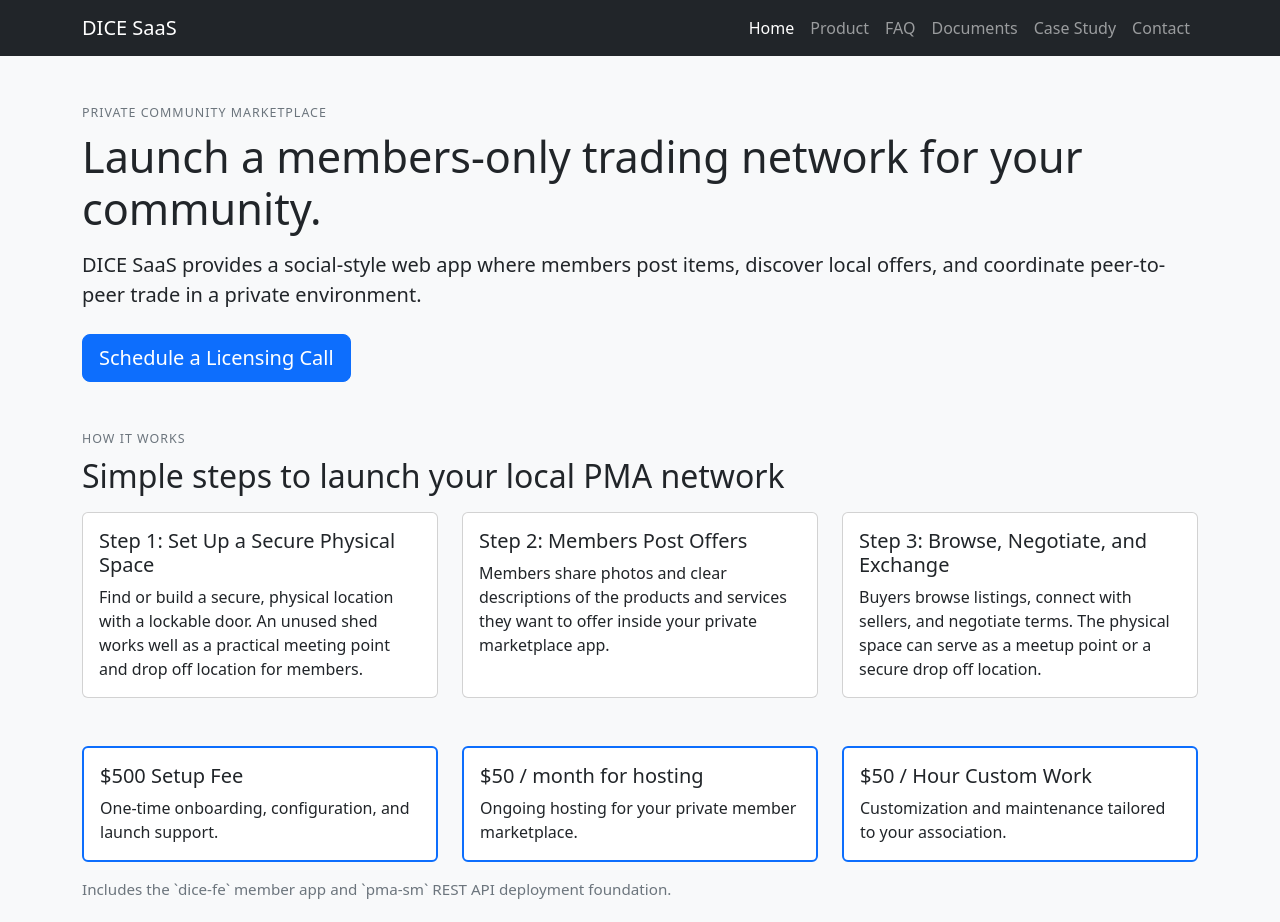
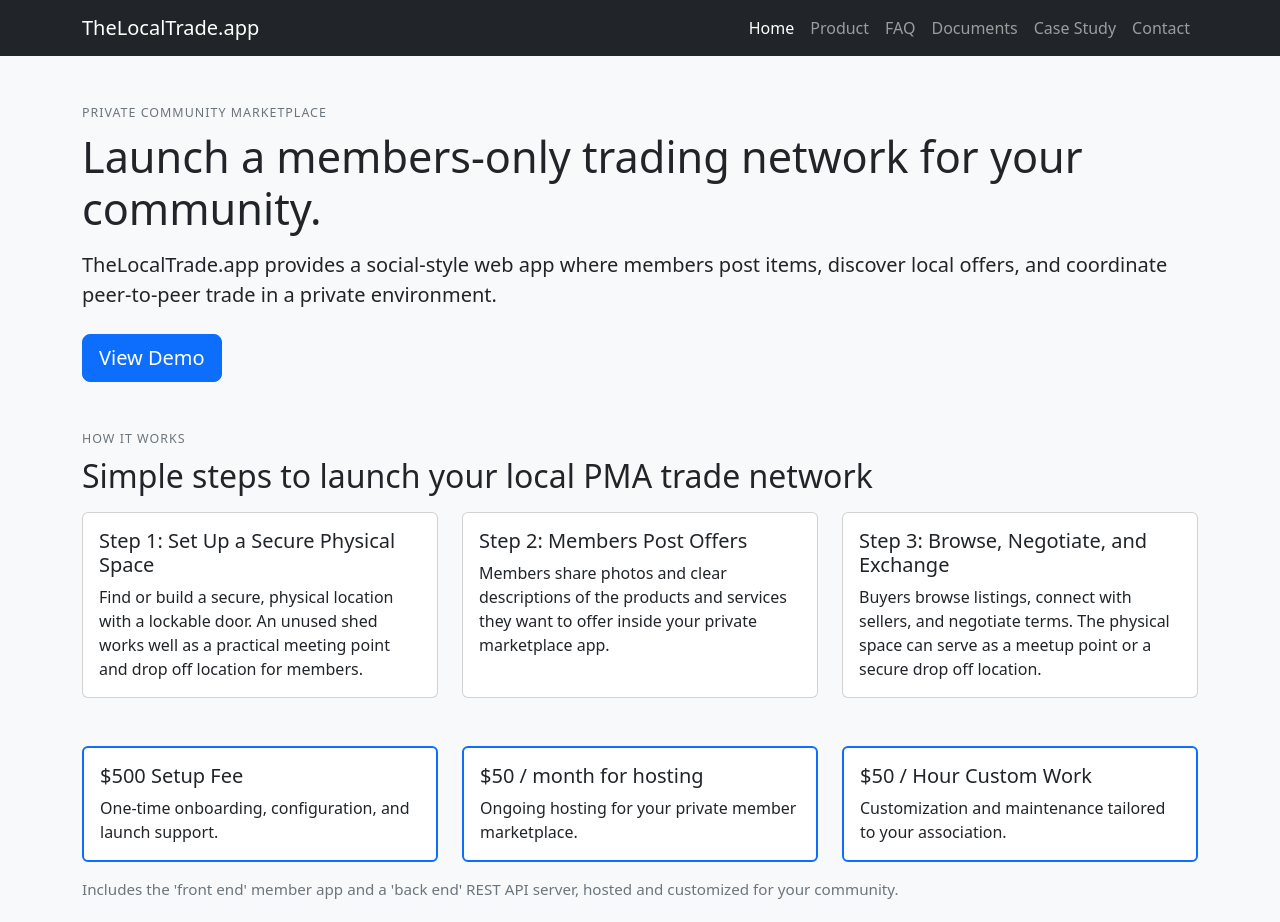
Before and after one commit to christroutner/pma-sale-site, a React (Vite) app: page / in a window 1280 px wide. Shown: the top 922 px of the page. Built offline with nearby package versions, Linux system fonts and the light colour scheme.

Commit message:
Adding domain name

```diff
--- a/index.html
+++ b/index.html
@@ -4,7 +4,7 @@
     <meta charset="UTF-8" />
     <link rel="icon" type="image/svg+xml" href="/vite.svg" />
     <meta name="viewport" content="width=device-width, initial-scale=1.0" />
-    <title>pma-sale-site</title>
+    <title>TheLocalTrade.app</title>
   </head>
   <body>
     <div id="root"></div>
--- a/src/components/SiteNavbar.jsx
+++ b/src/components/SiteNavbar.jsx
@@ -15,7 +15,7 @@
     <Navbar bg="dark" variant="dark" expand="lg" sticky="top">
       <Container>
         <Navbar.Brand as={NavLink} to="/">
-          DICE SaaS
+          TheLocalTrade.app
         </Navbar.Brand>
         <Navbar.Toggle aria-controls="main-nav" />
         <Navbar.Collapse id="main-nav">
--- a/src/pages/ContactPage.jsx
+++ b/src/pages/ContactPage.jsx
@@ -83,7 +83,7 @@
   return (
     <>
       <section className="section-space">
-        <h1 className="page-title">Contact DICE SaaS</h1>
+        <h1 className="page-title">Contact TheLocalTrade.app</h1>
         <p className="lead mb-2">
           Tell us about your community and we will help you launch a private
           member trading platform.
--- a/src/pages/HomePage.jsx
+++ b/src/pages/HomePage.jsx
@@ -10,18 +10,24 @@
           Launch a members-only trading network for your community.
         </h1>
         <p className="lead mb-4">
-          DICE SaaS provides a social-style web app where members post items,
+          TheLocalTrade.app provides a social-style web app where members post items,
           discover local offers, and coordinate peer-to-peer trade in a private
           environment.
         </p>
-        <Button as={Link} to="/contact" size="lg">
-          Schedule a Licensing Call
+        <Button
+          as="a"
+          href="https://demo.thelocaltrade.app"
+          target="_blank"
+          rel="noopener noreferrer"
+          size="lg"
+        >
+          View Demo
         </Button>
       </section>
 
       <section className="section-space">
         <p className="small-caps-label mb-2">How It Works</p>
-        <h2 className="mb-3">Simple steps to launch your local PMA network</h2>
+        <h2 className="mb-3">Simple steps to launch your local PMA trade network</h2>
         <Row className="g-4">
           <Col md={4}>
             <Card className="h-100">
@@ -95,9 +101,11 @@
           </Col>
         </Row>
         <p className="muted-note mt-3 mb-0">
-          Includes the `dice-fe` member app and `pma-sm` REST API deployment
-          foundation.
+          Includes the 'front end' member app and a 'back end' REST API server, hosted and customized for your community.
         </p>
+        <Button as={Link} to="/contact" size="lg" className="mt-4">
+          Schedule a Licensing Call
+        </Button>
       </section>
     </>
   )
```
